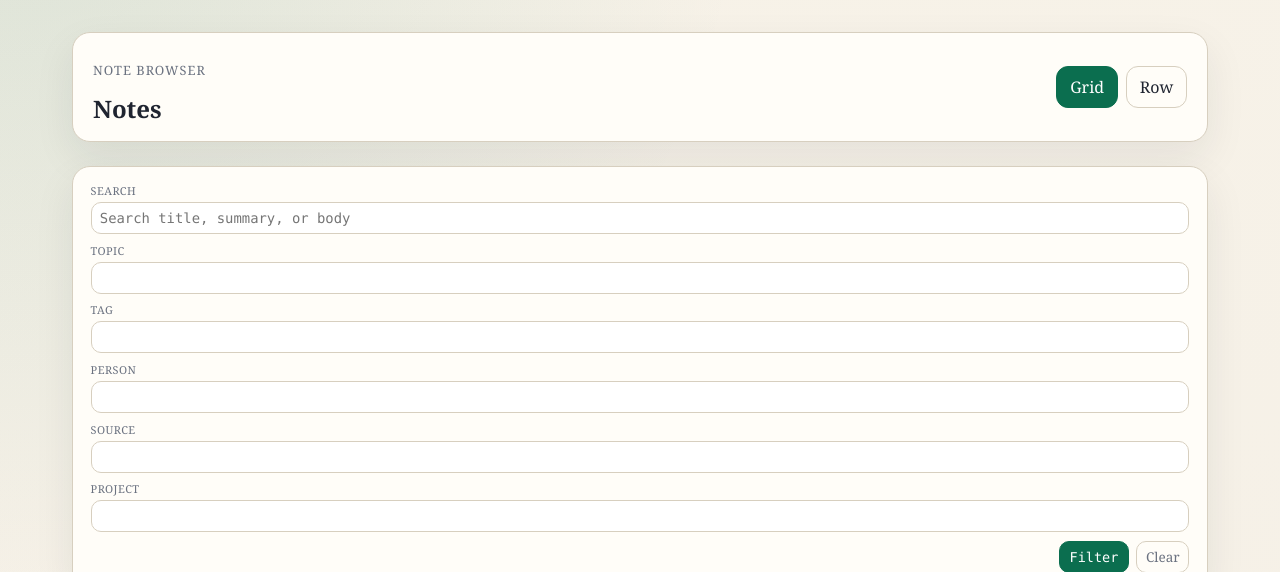
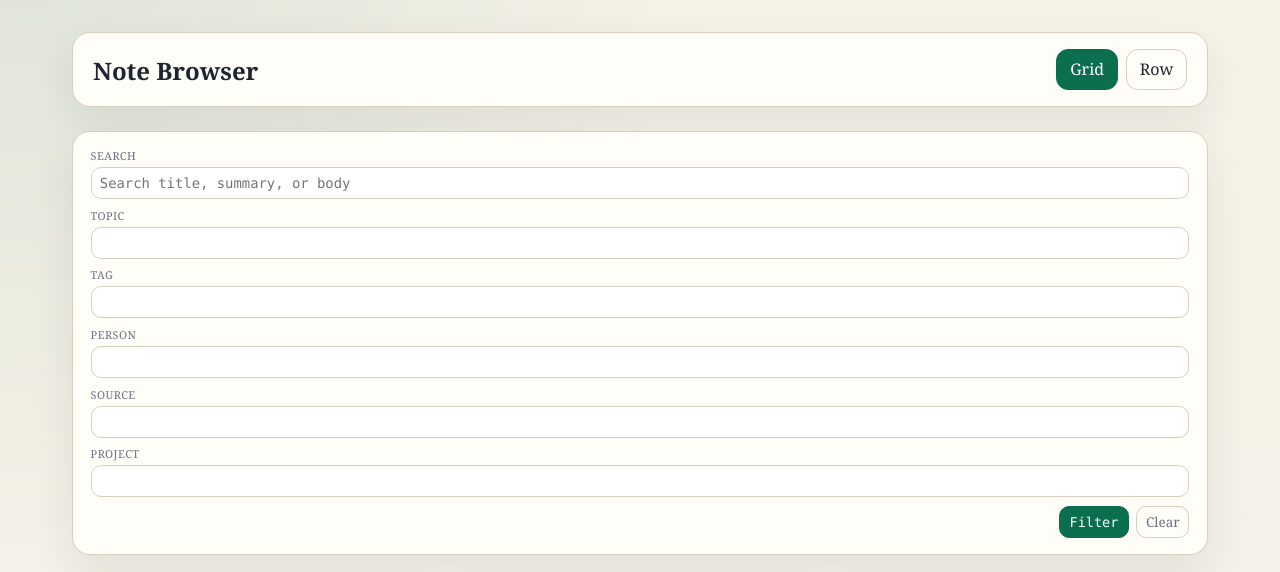
Before and after one commit to gumfactor/4900U_AI_Applications_for_Psychologists, a FastAPI app: page / in a window 1280 px wide. Shown: the part 166-738 px from the top of the page. Run offline with FastAPI, Linux system fonts and the light colour scheme.

Commit message:
Rename notes page header

```diff
--- a/Workshop 1. Building Your Own Knowledge Graph/workshop/full_build_implementation/app/templates/notes.html
+++ b/Workshop 1. Building Your Own Knowledge Graph/workshop/full_build_implementation/app/templates/notes.html
@@ -1,7 +1,7 @@
 {% extends "base.html" %}
 {% block content %}
 <section class="page-header">
-    <div><p class="eyebrow">Note Browser</p><h2>Notes</h2></div>
+    <div><h2>Note Browser</h2></div>
     <div class="page-header-actions compact-actions">
         <div class="view-toggle" role="group" aria-label="Toggle note layout">
             <a href="/notes?q={{ active_filters.q | urlencode }}&topic={{ active_filters.topic | urlencode }}&tag={{ active_filters.tag | urlencode }}&person={{ active_filters.person | urlencode }}&source={{ active_filters.source | urlencode }}&project={{ active_filters.project | urlencode }}&created_since={{ active_filters.created_since | urlencode }}&view=grid" class="toggle-chip{% if view_mode == 'grid' %} active{% endif %}">Grid</a>
```
